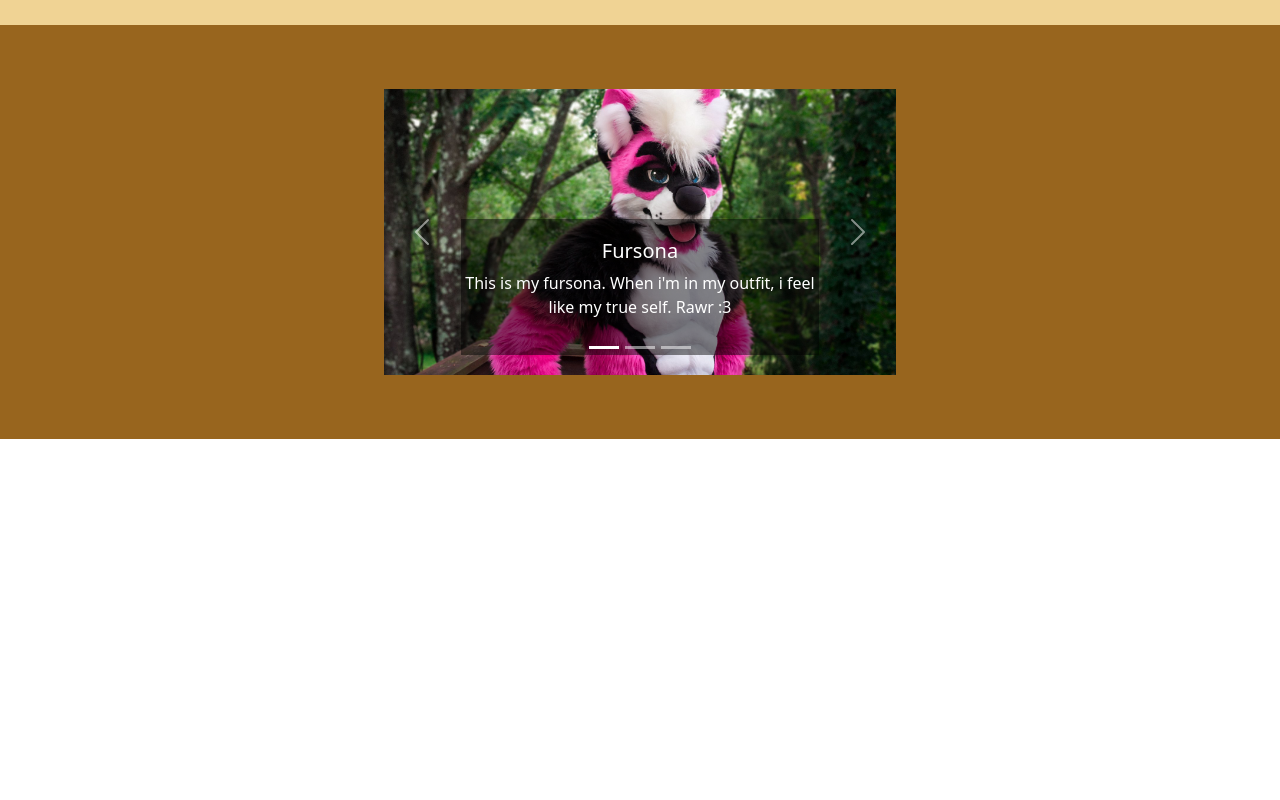
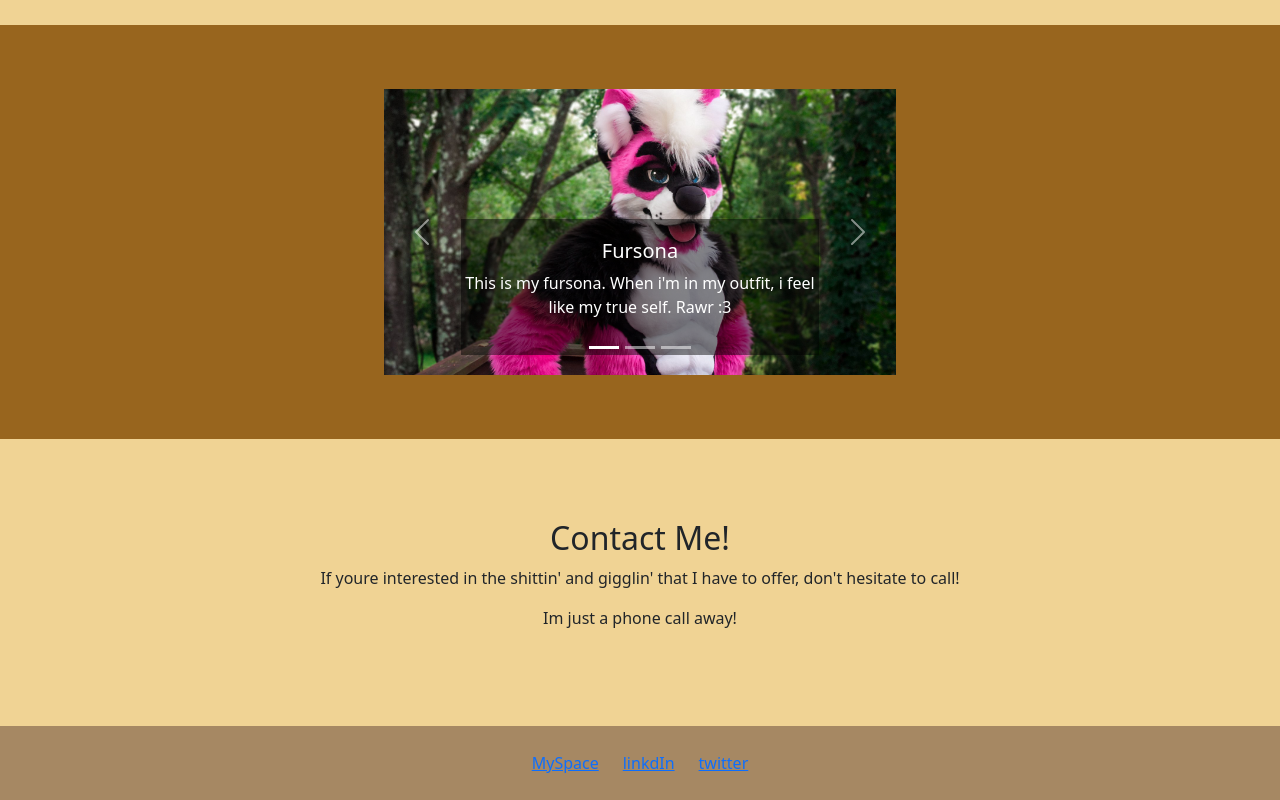
Before and after one commit to DeadlyAlien/Jonahs-site, a plain HTML site: page index.html in a window 1280 px wide. Shown: the part 767-1567 px from the top of the page. Before the commit the page ends 1206 px from the top, so only its background shows below. Drawn offline with nearby package versions, Linux system fonts and the light colour scheme.

Commit message:
Update index.html

```diff
--- a/index.html
+++ b/index.html
@@ -118,10 +118,28 @@
 
 
     <section id="contact">
-
+        <div class="contactDiv container-fluid">
+            <h2>Contact Me!</h2>
+            <p>If youre interested in the shittin' and gigglin' that I have to offer, don't hesitate to call!</p>
+            <p>Im just a phone call away!</p>
+        </div>
 
 
     </section>
 
+    <footer>
+        <div class="row">
+            <div class="col">
+                <a href="https://myspace.com/">MySpace</a>
+            </div>
+            <div class="col">
+                <a href="https://www.bing.com/">linkdIn</a>
+            </div>
+            <div class="col">
+                <a href="https://www.instagram.com/">twitter</a>
+            </div>
+        </div>
+    </footer>
+
 </body>
 </html>
```
